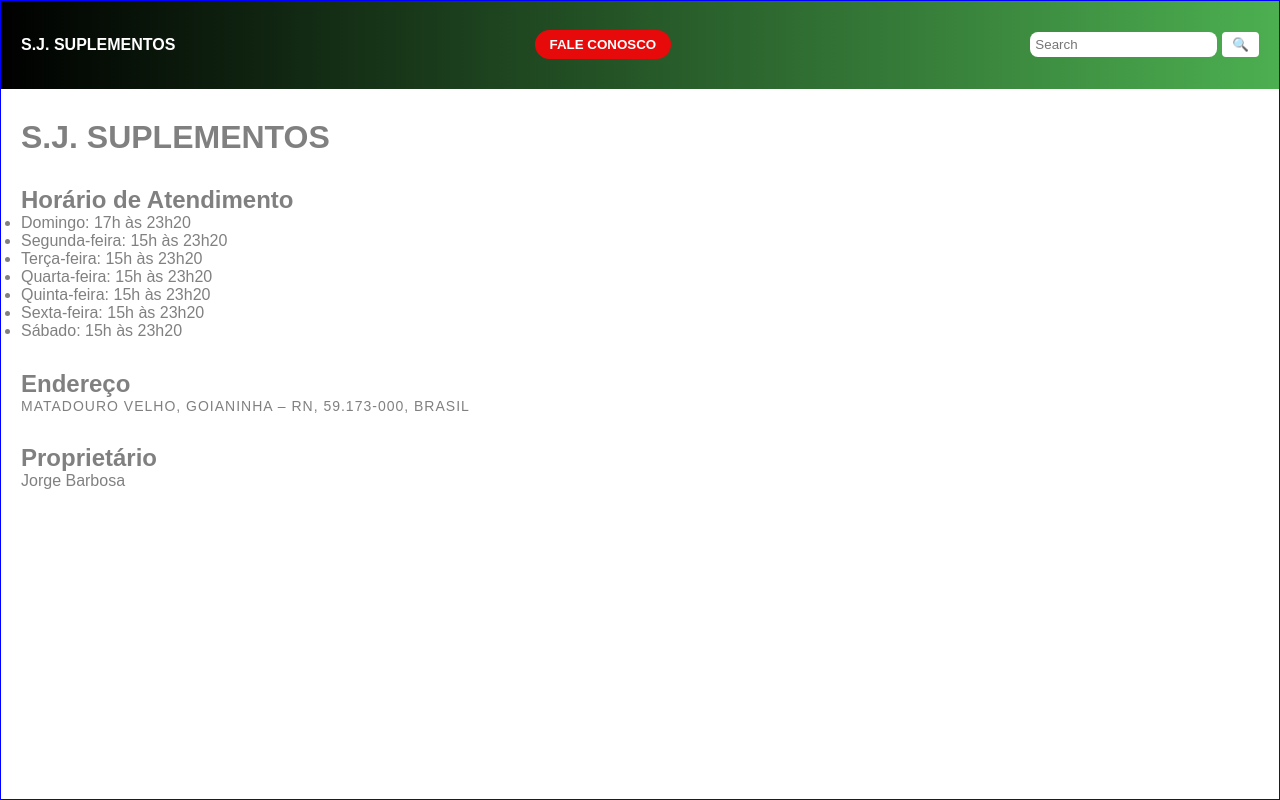
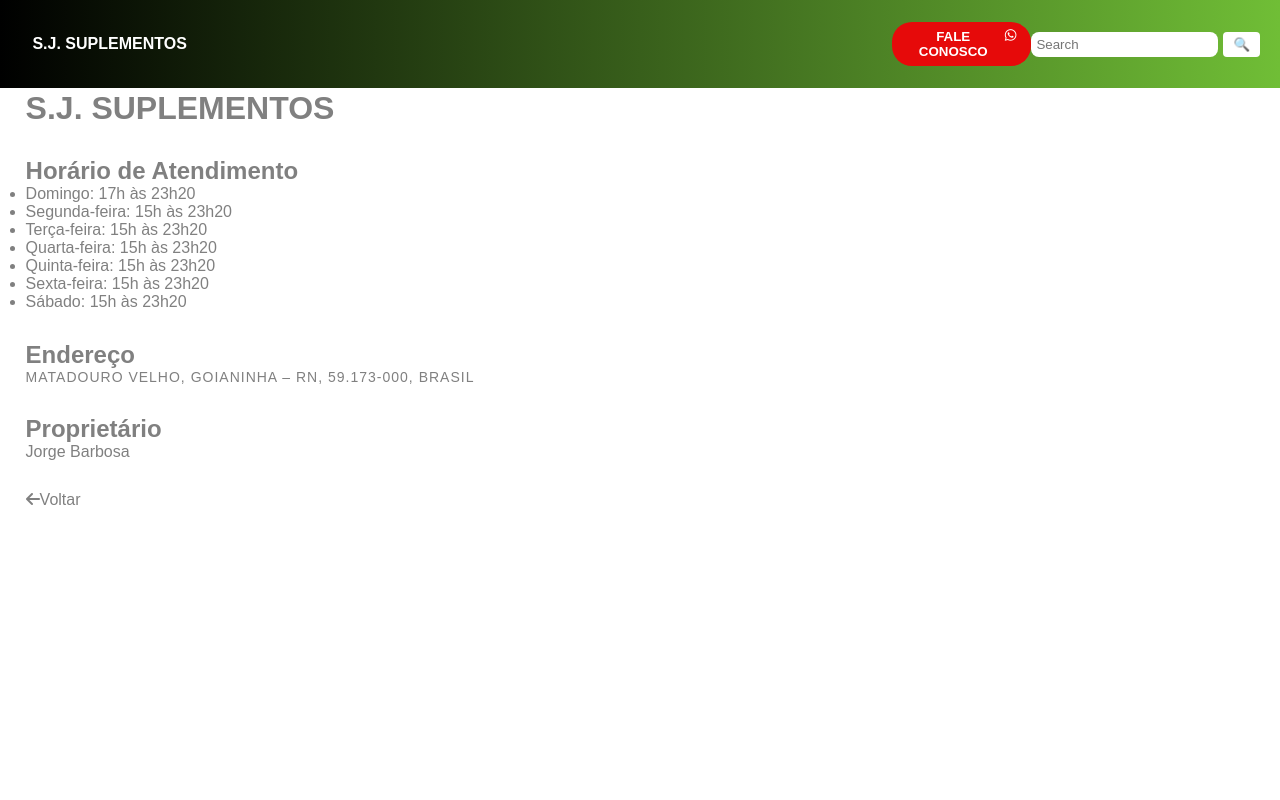
Before and after one commit to JoaoVictorCarvalho89/Sao_Jorge_Suplementos, a Django app: page /SobreNos/ in a window 1280 px wide. Run offline with Django 5.2, Linux system fonts and the light colour scheme.

Commit message:
Correções no template base.html.

```diff
--- a/Projeto_SJ_Suplementos/core/static/CSS/BaseCSS/barra_lateral.css
+++ b/Projeto_SJ_Suplementos/core/static/CSS/BaseCSS/barra_lateral.css
@@ -1,13 +1,13 @@
 .sidebar{
-    background: linear-gradient(to top, var(--cor_quaternaria), var(--cor_secundaria));
+    background: linear-gradient(to top, var(--cor_primaria), var(--cor_secundaria));
+    justify-content: center;
     color: var(--text_cor);
+    align-items: center;
+    position: fixed;
     flex-shrink: 0;
-    height: 100%;
+    display: flex;
+    height: 90%;
     width: 5%;
-    display: flex;
-    align-items: center;
-    justify-content: center;
-    border: 1px solid black;
 }
 
 .sidebar nav a i:not(#logout-icon){
--- a/Projeto_SJ_Suplementos/core/static/CSS/BaseCSS/base.css
+++ b/Projeto_SJ_Suplementos/core/static/CSS/BaseCSS/base.css
@@ -16,8 +16,7 @@ body{
     background-color: white;
     color: var(--text_cor);
     flex-direction: column;
-    align-items: start;
+    align-items: end;
     display: flex;
     width: 100%;
-    border: 1px solid blue;
 }
--- a/Projeto_SJ_Suplementos/core/static/CSS/BaseCSS/cabecalho.css
+++ b/Projeto_SJ_Suplementos/core/static/CSS/BaseCSS/cabecalho.css
@@ -1,12 +1,65 @@
 header{
-    background: linear-gradient(to left, var(--cor_quaternaria), var(--cor_secundaria));
+    background: linear-gradient(to left, var(--cor_primaria), var(--cor_secundaria));
     padding: var(--paddin_cabeçalho);
-    justify-content: space-between;
+    justify-content: right;
     color: var(--text_cor);
     align-items: center;
     text-align: center;
-    position: relative;
+    position: fixed;
     display: flex;
     width: 100%;
     height: 11%;
 }
+
+.header{
+    display: flex;
+    align-items: center;
+    justify-content: space-between;
+    width: 99%;
+}
+
+.header-right {
+    display: flex;
+    align-items: center;
+    justify-content: space-between;
+    width: 30%;
+}
+
+.contact-button div{
+    display: flex;
+}
+.contact-button div i{
+    margin-left: 5px;
+}
+
+.contact-button {
+    background-color: rgb(230, 10, 10);
+    color: var(--text_cor);
+    padding: 7px 15px;
+    border-radius: 20px;
+    font-weight: bold;
+    border: none;
+    cursor: pointer;
+    left: 10px;
+}
+
+.search-bar {
+    display: flex;
+    align-items: center;
+}
+
+.search-bar input[type="text"] {
+    padding: 5px;
+    border: none;
+    border-radius: 8px;
+}
+
+.search-bar button {
+    margin-left: 5px;
+    padding: 5px 10px;
+    border: none;
+    background-color: white;
+    color: var(--text_color3);
+    border-radius: 4px;
+    cursor: pointer;
+}
--- a/Projeto_SJ_Suplementos/core/static/CSS/BaseCSS/main.css
+++ b/Projeto_SJ_Suplementos/core/static/CSS/BaseCSS/main.css
@@ -1,4 +1,6 @@
 main{
+    margin-left: 5%;
+    margin-top: 5%;
     display: flex;
     height: 100%;
     width: 100%;
--- a/Projeto_SJ_Suplementos/core/static/CSS/BaseCSS/variaveis_base.css
+++ b/Projeto_SJ_Suplementos/core/static/CSS/BaseCSS/variaveis_base.css
@@ -12,6 +12,8 @@
     --cor_selection_text: white;
     --paddin_cabeçalho: 15px 20px;
     --color_icon: white;
+    --card_bg: #535353;
+    --margin_top_sobre_nos: 30px;
 }
 
 ::selection{
--- a/Projeto_SJ_Suplementos/core/static/CSS/dashboard.css
+++ b/Projeto_SJ_Suplementos/core/static/CSS/dashboard.css
@@ -1,8 +1,3 @@
-
-:root {
-    --card_bg: #535353;
-}
-
 .dashboard-container .main-content strong p{
     color: var(--text_color3);
 }
--- /dev/null
+++ b/Projeto_SJ_Suplementos/core/static/CSS/index.css
@@ -0,0 +1,4 @@
+main div a{
+    color: blue;
+    text-decoration: none;
+}
--- a/Projeto_SJ_Suplementos/core/static/CSS/pagina_cliente.css
+++ b/Projeto_SJ_Suplementos/core/static/CSS/pagina_cliente.css
@@ -1,10 +1,13 @@
     /* Cabeçalho superior */
     .main-content {
-      border: 1px solid blue;
       display: flex;
       justify-content: center;
       height: 100%;
       width: 100%;
+    }
+
+    .content{
+      flex: 1;
     }
 
     .nav-left {
@@ -19,17 +22,6 @@
       font-weight: bold;
       font-size: 14px;
       letter-spacing: 1px;
-    }
-
-    .contact-button {
-      background-color: rgb(230, 10, 10);
-      color: var(--text_cor);
-      padding: 7px 15px;
-      border-radius: 20px;
-      font-weight: bold;
-      border: none;
-      cursor: pointer;
-      left: 10px;
     }
 
     /* Grade de produtos */
--- a/Projeto_SJ_Suplementos/core/static/CSS/sobre_nos.css
+++ b/Projeto_SJ_Suplementos/core/static/CSS/sobre_nos.css
@@ -1,55 +1,40 @@
-.search-bar {
-    display: flex;
-    align-items: center;
+main .conteiner{
+    margin-left: 2%;
+    margin-top: 2%;
 }
 
-.search-bar input[type="text"] {
-    padding: 5px;
-    border: none;
-    border-radius: 8px;
-}
-
-.search-bar button {
-    margin-left: 5px;
-    padding: 5px 10px;
-    border: none;
-    background-color: white;
-    color: var(--text_color3);
-    border-radius: 4px;
-    cursor: pointer;
-}
-
-.container {
-    padding: 30px 20px;
-}
-
-h1 {
+main .conteiner h1 {
     color: var(--text_color3);
 }
 
-h2 {
+main .conteiner h2 {
     color: var(--text_color3);
-    margin-top: 30px;
+    margin-top: var(--margin_top_sobre_nos);
 }
 
-p, li {
+main .conteiner p, li {
     color: var(--text_color3);
     font-size: 16px;
 }
 
-.info-section {
-    margin-top: 20px;
+main .conteiner .info-section {
+    margin-top: var(--margin_top_sobre_nos);
 }
 
-.info-section strong {
+main .conteiner .info-section strong {
     display: block;
-    margin-top: 20px;
+    margin-top: var(--margin_top_sobre_nos);
     color: var(--text_color3);
 }
 
-.address {
+main .conteiner .address {
     text-transform: uppercase;
     font-size: 14px;
     color: var(--text_color3);
     letter-spacing: 1px;
 }
+
+main .conteiner a{
+    color: var(--text_color3);
+    text-decoration: none;
+}
--- a/Projeto_SJ_Suplementos/core/templates/SobreNos.html
+++ b/Projeto_SJ_Suplementos/core/templates/SobreNos.html
@@ -1,16 +1,18 @@
 {% extends "base.html" %}
 {% load static %}
 
-{% block title_about_us %}
+{% block title_sobre_nos %}
     <title>Sobre Nós</title>
+    <link rel="stylesheet" href="{% static 'CSS/sobre_nos.css' %}?v={% now 'U' %}">
 {% endblock %}
 
 {% block sobre_nos %}
 
-    <div class="container">
+    <main class="container">
+
+        <div class="conteiner">
+
             <h1>S.J. SUPLEMENTOS</h1>
-        <!--<i class="fa-solid fa-arrow-left" style="color: #f3f4f7;"></i>-->
-
             <div class="info-section">
                 <h2>Horário de Atendimento</h2>
                 <ul>
@@ -33,6 +35,13 @@
                 <h2>Proprietário</h2>
                 <p>Jorge Barbosa</p>
             </div>
+
+            <div class="info-section">
+                <a href="{% url 'index' %}"><i class="fa fa-arrow-right" style="rotate: 180deg;"></i>Voltar</a>
             </div>
 
+        </div>
+
+    </main>
+
 {% endblock %}
--- a/Projeto_SJ_Suplementos/core/templates/base.html
+++ b/Projeto_SJ_Suplementos/core/templates/base.html
@@ -8,7 +8,7 @@
         {% block title_dashboard %}{% endblock %}
         {% block title_index %}{% endblock %}
         {% block title_perfil %}{% endblock %}
-        {% block title_about_us %}{% endblock %}
+        {% block title_sobre_nos %}{% endblock %}
         {% block title_pagina_cliente %}{% endblock %}
         <link rel="stylesheet" href="https://cdnjs.cloudflare.com/ajax/libs/font-awesome/6.0.0-beta3/css/all.min.css">
         <link rel="icon" type="image/x-icon" href="{% static 'Imagens/favicon/Favicon.ico' %}">
@@ -18,20 +18,14 @@
         <link rel="stylesheet" href="{% static 'CSS/BaseCSS/cabecalho.css' %}?v={% now 'U' %}">
         <link rel="stylesheet" href="{% static 'CSS/BaseCSS/main.css' %}?v={% now 'U' %}">
         <link rel="stylesheet" href="{% static 'CSS/aba_usuario.css' %}?v={% now 'U' %}">
-        <link rel="stylesheet" href="{% static 'CSS/sobre_nos.css' %}?v={% now 'U' %}">
-        <link rel="stylesheet" href="{% static 'CSS/dashboard.css' %}?v={% now 'U' %}">
-        <link rel="stylesheet" href="{% static 'CSS/pagina_cliente.css' %}?v={% now 'U' %}">
-
     </head>
 
     <body>
-
         {% include 'base/cabecalho.html' %}
         {% block dashboard %}{% endblock %}
         {% block index %}{% endblock %}
         {% block sobre_nos %}{% endblock %}
         {% block pagina_cliente %}{% endblock %}
-
     </body>
 
 </html>
--- a/Projeto_SJ_Suplementos/core/templates/base/cabecalho.html
+++ b/Projeto_SJ_Suplementos/core/templates/base/cabecalho.html
@@ -1,11 +1,15 @@
 {% load static %}
 
     <header>
-        <div><strong>S.J. SUPLEMENTOS</strong></div>
-        <button class="contact-button">FALE CONOSCO</button>
-        <div class="search-bar">
-            <input type="text" placeholder="Search">
-            <button>🔍</button>
+        <div class="header">
+            <div><strong>S.J. SUPLEMENTOS</strong></div>
+            <div class="header-right">
+                <button class="contact-button"><div><p>FALE CONOSCO</p><i class="fab fa-whatsapp"></i></div></button>
+                <div class="search-bar">
+                    <input type="text" placeholder="Search">
+                    <button>🔍</button>
+                </div>
+            </div>
         </div>
     </header>
 
--- a/Projeto_SJ_Suplementos/core/templates/dashboard.html
+++ b/Projeto_SJ_Suplementos/core/templates/dashboard.html
@@ -3,6 +3,7 @@
 
 {% block title_dashboard %}
     <title>Dashboard</title>
+    <link rel="stylesheet" href="{% static 'CSS/dashboard.css' %}?v={% now 'U' %}">
 {% endblock %}
 
 {% block dashboard %}
```
Also changed, not shown: Projeto_SJ_Suplementos/core/templates/PaginaCliente.html (+6 -5 lines), Projeto_SJ_Suplementos/core/templates/index.html (+13 -6 lines). Lines whose indentation alone changed are shown as unchanged.
